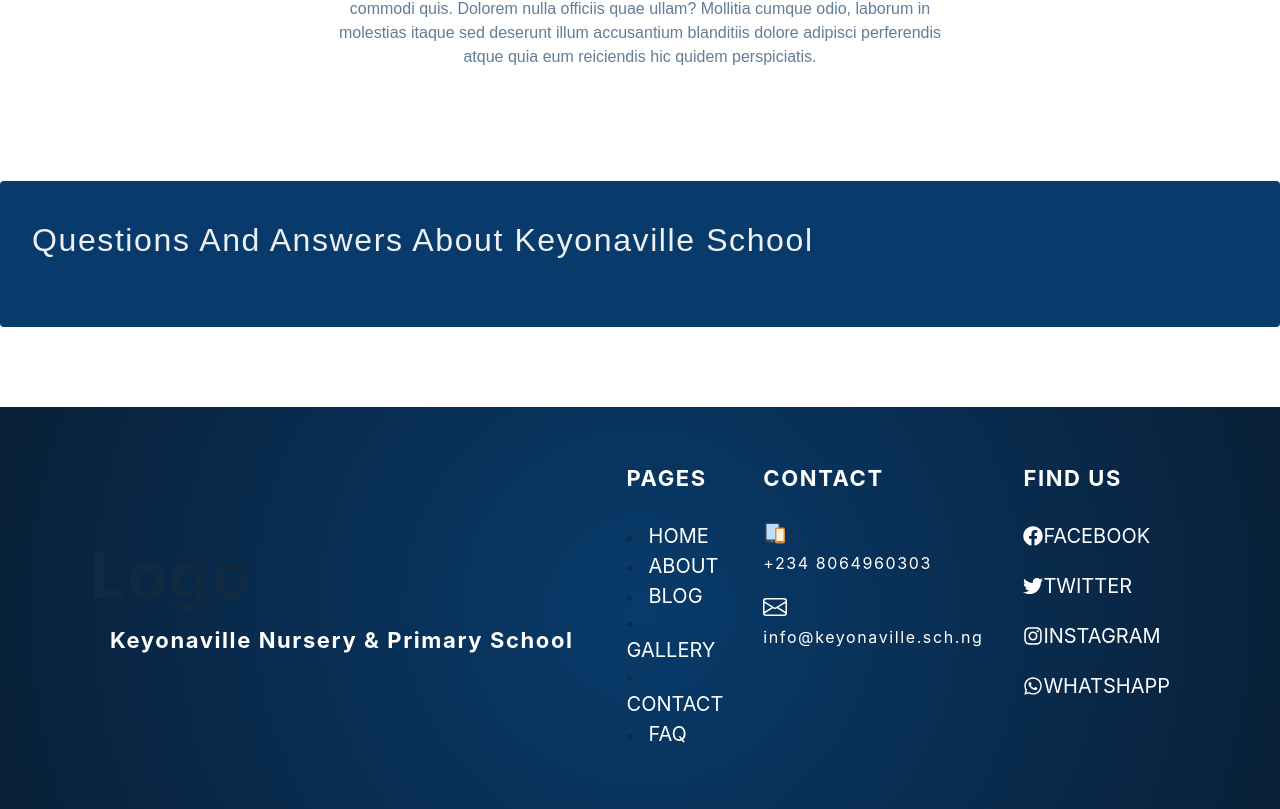
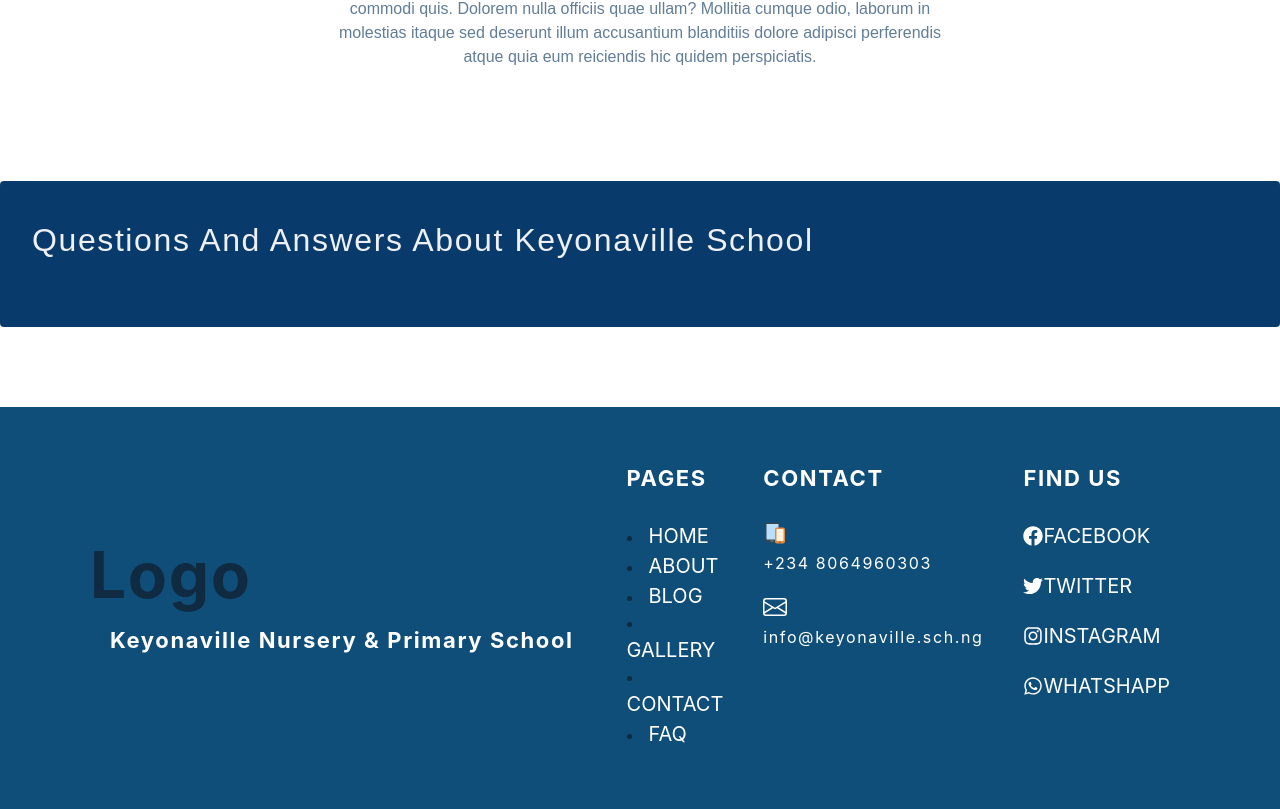
Before and after one commit to domchu/keyonaville, a Next.js app: page /faq in a window 1280 px wide. Shown: the part 303-1112 px from the top of the page. Built offline with nearby package versions, Linux system fonts and the light colour scheme.

Commit message:
styled:little color change on the footer

```diff
--- a/Components/CoreValue.js
+++ b/Components/CoreValue.js
@@ -1,7 +1,7 @@
 import React from "react";
 import Image from "next/image";
 import { Box, Flex } from "@chakra-ui/react";
-import { SlNotebook } from "react-icons/sl";
+import { RiBookLine } from "react-icons/ri";
 import { TfiPencil } from "react-icons/tfi";
 import { GiFlowerPot } from "react-icons/gi";
 import students from "../public/images/nature20.jpg";
@@ -23,7 +23,7 @@ const CoreValue = () => {
         <Box>
           <Flex width="500px">
             <Box>
-              <SlNotebook className="core-value-icons" />
+              <RiBookLine className="core-value-icons" />
             </Box>
             <Box className="core-value">
               <h3>OUR Value</h3>
--- a/styles/globals.css
+++ b/styles/globals.css
@@ -247,7 +247,7 @@ nav {
   }
 }
 .footer {
-  background-image: radial-gradient(circle, #083b6b, #092038);
+  background-color: var(--clr-primary-2);
   padding: 50px 90px;
 }
 .footer h2 {
--- a/styles/globals.scss
+++ b/styles/globals.scss
@@ -244,8 +244,9 @@ Variables
   }
 
   //footer css
+  // radial-gradient(circle, #083b6b, #092038)
   .footer{
-    background-image: radial-gradient(circle, #083b6b, #092038);padding: 50px 90px;h2{font-weight: bold;color: #fff;padding: 10px 20px;font-size: 22px;}p{color: #ffffff;}
+    background-color:var(--clr-primary-2);padding: 50px 90px;h2{font-weight: bold;color: #fff;padding: 10px 20px;font-size: 22px;}p{color: #ffffff;}
     @media screen and (max-width:#{$phone-width}) {
       padding: 10px 20px;
       .footer-links{
@@ -1131,7 +1132,6 @@ article.nextSlide {
 // core value css
 .core-value-icons{
 display: inline-block;
-// font-size: 1rem;
 margin-right: 1.5rem;
 cursor: pointer;
 width: 60px;
```
Also changed, not shown: 1 other file (tests, documents, lock files or other folders).
